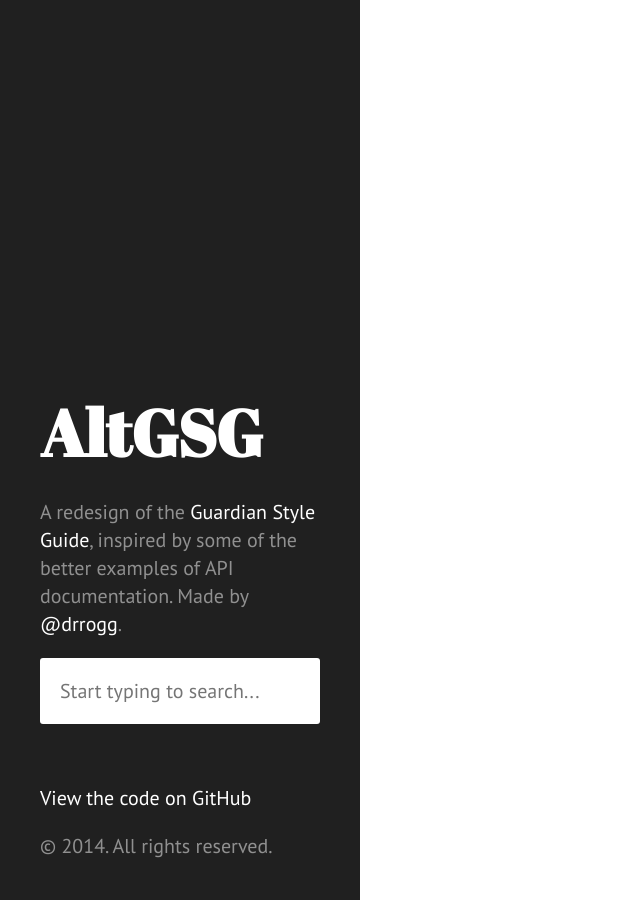
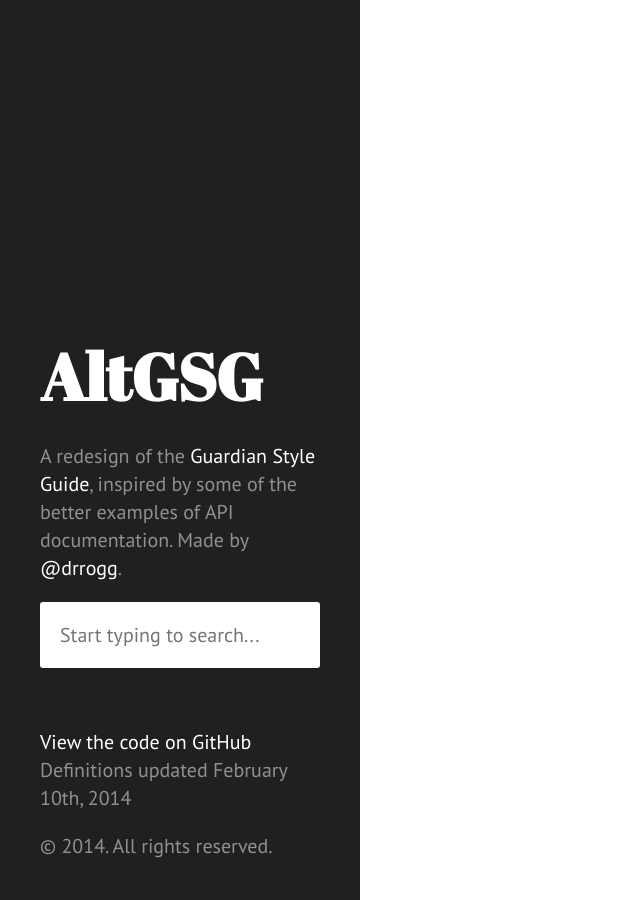
Before and after one commit to rogerhutchings/styleguide, a Jekyll site: the page built from index.html, in a window 1280 px wide. Shown: the whole page, without its empty margins (0-640 px from the left). Built offline with Jekyll 4.4.1, drawn with Linux system fonts in a browser that asks for light colours; Markdown is read by kramdown in place of the engine named in the settings.

Commit message:
Add last modified date to sidebar

```diff
--- a/_includes/sidebar.html
+++ b/_includes/sidebar.html
@@ -16,6 +16,7 @@
 
         <ul class="sidebar-nav">
             <li class="sidebar-nav-item"><a href="{{ site.github.repo }}">View the code on GitHub</a></li>
+            <li class="sidebar-nav-item">Definitions updated {{ site.data.lastModified.date }}</li>
         </ul>
 
         <p>&copy; {{ site.time | date: '%Y' }}. All rights reserved.</p>
```
